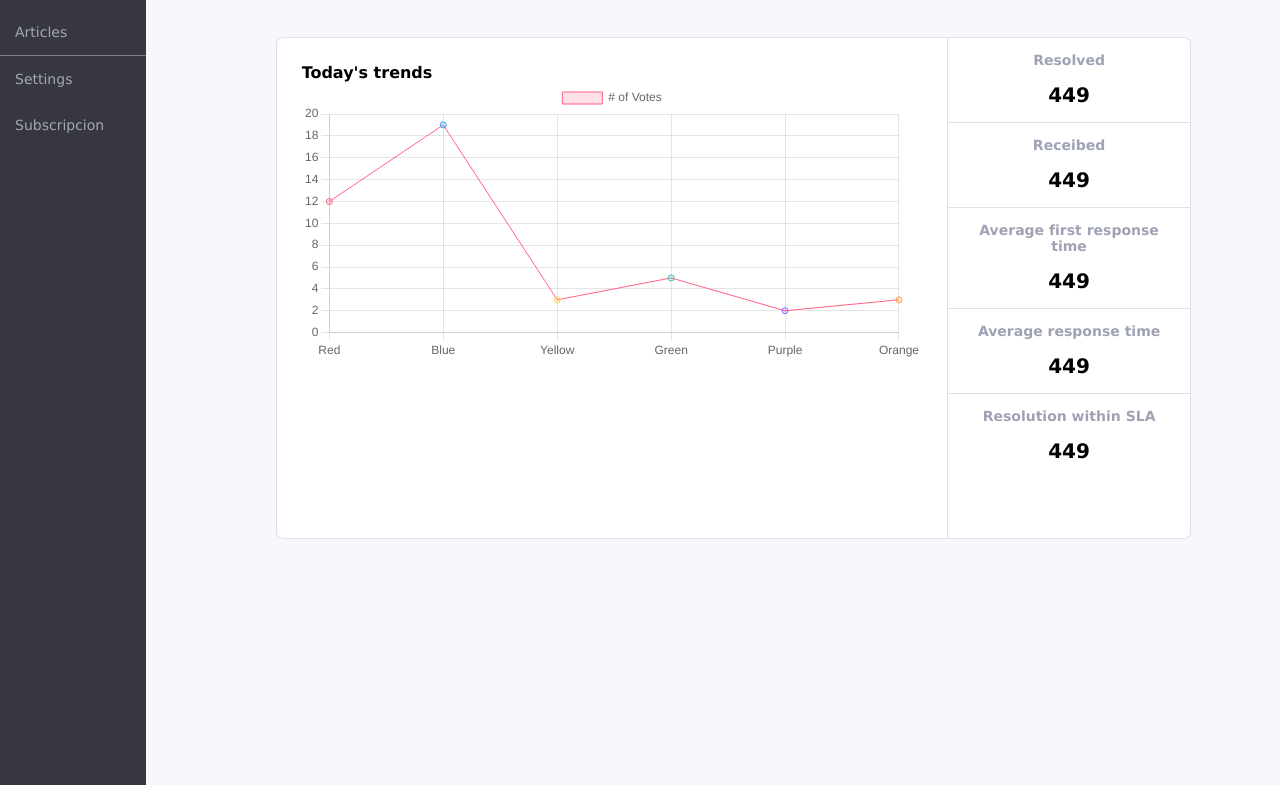
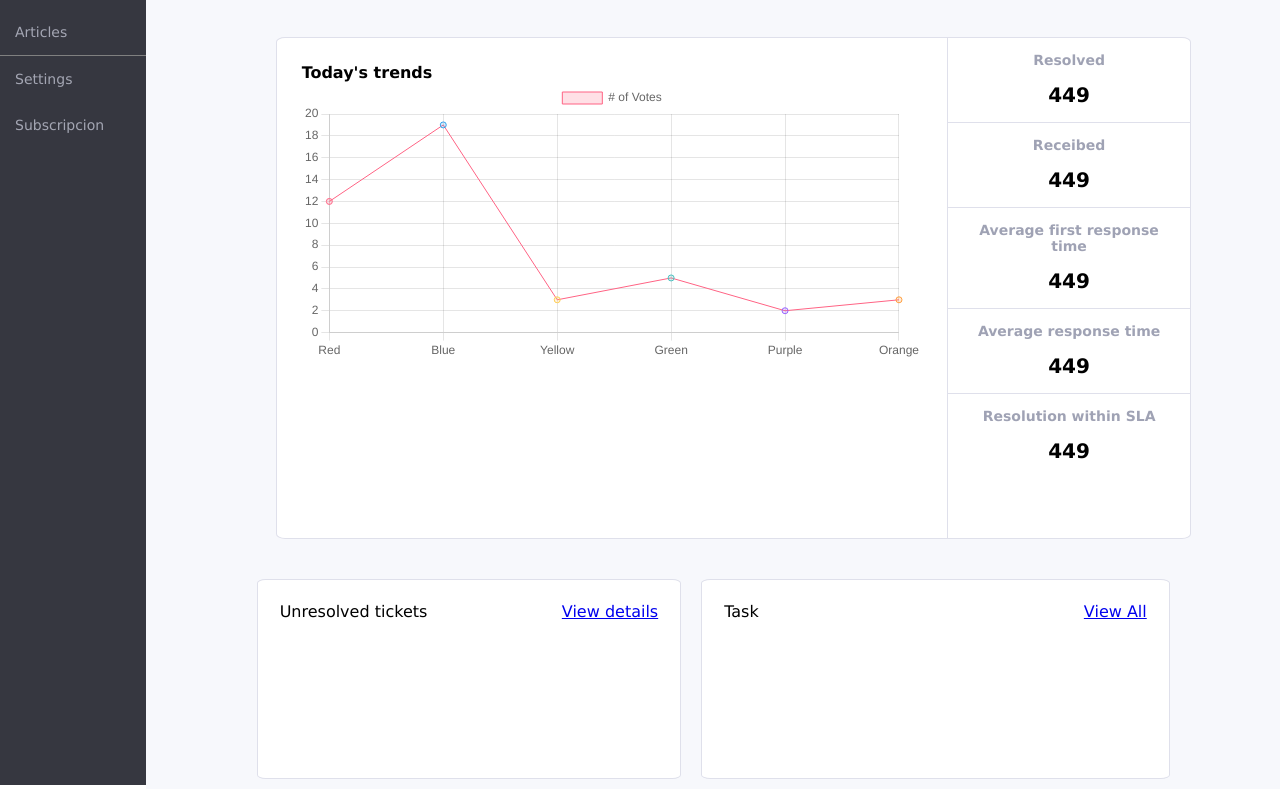
Before and after one commit to hdes26/Admin-DashBoard-UI-CSS, a website: page index.html in a window 1280 px wide. Shown: the part 330-1119 px from the top of the page. Drawn offline with nearby package versions, Linux system fonts and the light colour scheme.

Commit message:
ticket y task implementado

```diff
--- a/index.html
+++ b/index.html
@@ -88,6 +88,24 @@
             </div>
         </div>
 
+        <div class="ticandtask">
+            <div id="ticket">
+                <div id="unresolvedtickets">
+                    Unresolved tickets
+                    <a href="#">View details</a>
+                </div>
+                <div class="data">
+                    <div>
+
+                    </div>
+                </div>
+            </div>
+            <div id="task">
+                Task
+                <a href="#">View All</a>
+            </div>
+        </div>
+
     </div>
     <script src="https://cdnjs.cloudflare.com/ajax/libs/Chart.js/3.4.0/chart.min.js"></script>
     <script src="main.js"></script>
--- a/style.css
+++ b/style.css
@@ -194,3 +194,36 @@ width: 40px;
     display: flex;
 
 }
+
+.ticandtask{
+    display: flex;
+    width: 82%;
+    height: 200px;
+    margin-top: 40px;
+}
+
+.ticandtask #ticket{
+    width:50% ;
+    background-color: #FFFFFF;
+    border: 1px solid #DFE0EB;
+    border-radius: 2%;
+}
+.ticandtask #ticket #unresolvedtickets{
+    display: flex;
+    padding: 22px;
+    justify-content: space-between;
+}
+.ticandtask  #task{
+    display: flex;
+    padding: 22px;
+    justify-content: space-between;
+}
+
+
+.ticandtask #task{
+    width: 50%;
+    background-color: #FFFFFF;
+    border: 1px solid #DFE0EB;
+    border-radius: 2%;
+    margin-left: 20px;
+}
```
